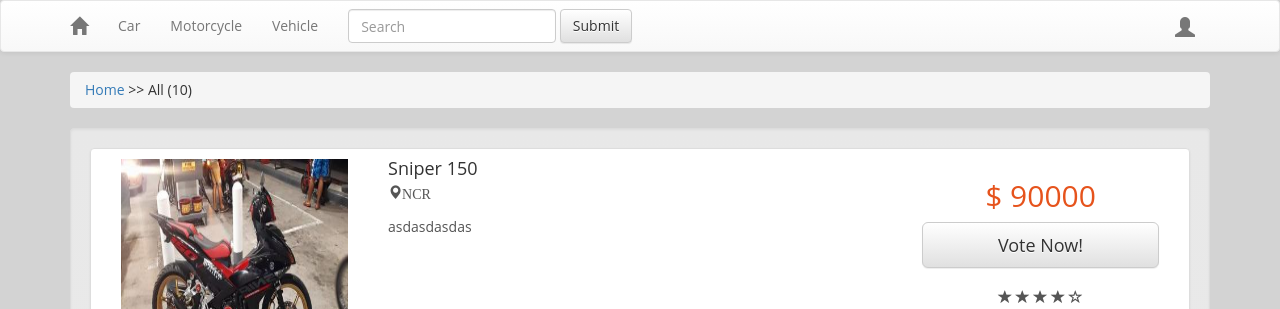
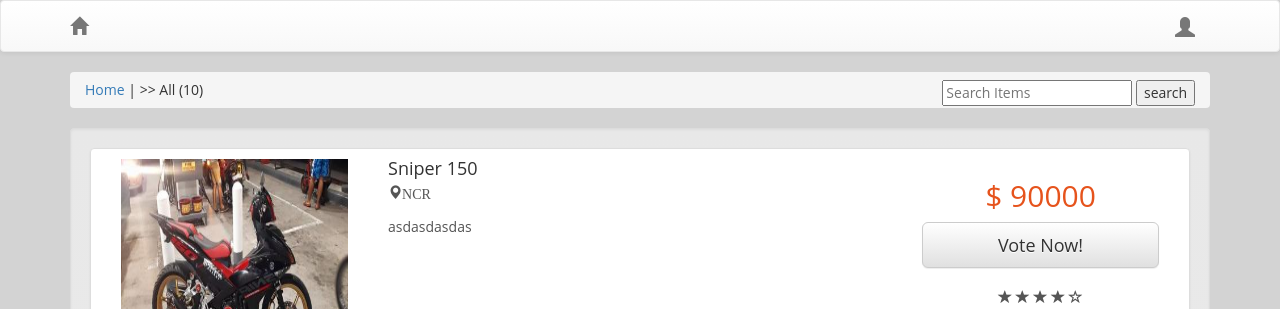
Before and after one commit to yajmliecah/Bike, a Django app: page /all/ in a window 1280 px wide. Shown: the top 309 px of the page. Run offline with Django 3.2, Linux system fonts and the light colour scheme; data comes from the database, SQL or seed files in the repository; both versions use the stored data as it was after the commit; some libraries are stand-ins or nearby versions.

Commit message:
added search function

```diff
--- a/src/bike/templates/bike/index.html
+++ b/src/bike/templates/bike/index.html
@@ -46,10 +46,6 @@
             </div>
         {% endfor %}
         </div>
-        <div class="page-header">
-        <h4 align="right">
-            <a href="/all/">View all >></a>
-        </h4>
-    </div>
+</div>
 
 {% endblock %}
--- a/src/bike/templates/bike/item_list.html
+++ b/src/bike/templates/bike/item_list.html
@@ -1,7 +1,13 @@
 {% extends 'base.html' %}
 
 {% block title %}All Items{% endblock %}
-{% block breadcumb %}{{ block.super }} >> All ({{ item.count }}) {% endblock %}
+{% block breadcumb %}
+ <a class="breadcrumb-item" href="/">Home</a> | >> All ({{ item.count }})
+<form class="breadcrumb-item pull-right" method="GET" action="">
+    <input type="text" name="q" placeholder="Search Items" value="{{ request.GET.q }}">
+    <input type="submit" value="search">
+</form>
+{% endblock %}
 
 {% block content %}
   <div class="container theme-showcase" role="main">
--- a/src/bike/urls/items.py
+++ b/src/bike/urls/items.py
@@ -9,5 +9,4 @@ urlpatterns = [
     url(r'^edit/(?P<pk>[-\w ]+)/$', items.ItemUpdateView.as_view(), name='edit_item'),
     url(r'^item/(?P<pk>[-\w ]+)/$', items.ItemDetailView.as_view(), name='item_detail'),
     url(r'^delete/(?P<pk>[-\w ]+)/$', items.ItemDeleteView.as_view(), name='item_delete'),
-
-]
+ ]
--- a/src/bike/views/items.py
+++ b/src/bike/views/items.py
@@ -1,3 +1,4 @@
+import operator
 from django.views.generic import ListView, DetailView, CreateView, UpdateView, DeleteView, TemplateView
 from django.views.generic.list import BaseListView
 from django.db.models import Q
@@ -6,10 +7,11 @@ from ..forms import ItemForm
 from django.contrib import messages
 from django.contrib.auth.decorators import login_required
 from django.core.urlresolvers import reverse, reverse_lazy
-from django.shortcuts import render, get_object_or_404, redirect
+from django.shortcuts import render, render_to_response, get_object_or_404, redirect
 from django.core.paginator import Paginator
 from django.core.paginator import EmptyPage
 from django.core.paginator import PageNotAnInteger
+from django.template import RequestContext
 
 
 class FeaturedView(ListView):
@@ -30,30 +32,28 @@ class ItemListView(ListView):
 
     def get_context_data(self, **kwargs):
         context = super(ItemListView, self).get_context_data(**kwargs)
-        items = Item.objects.all()
-        queryset_list = Item.objects.none()
-        paginator = Paginator(items, self.paginate_by)
+        queryset_list = Item.objects.all()
+        paginator = Paginator(queryset_list, self.paginate_by)
 
-        query = self.request.GET.get('q', '')
+        page = self.request.GET.get('page')
+
+        query = self.request.GET.get('q')
+
         if query:
-            queryset_list = Item.objects.filter(
+            queryset_list = queryset_list.filter(
                 Q(name__icontains=query) |
                 Q(category__icontains=query)
             ).distinct()
 
+        try:
+            items = paginator.page(page)
+        except PageNotAnInteger:
+            items = paginator.page(1)
+        except EmptyPage:
+            items = paginator.page(paginator.num_pages)
 
-        page = self.request.GET.get('page')
+        context['items'] = queryset_list
 
-        try:
-            item_list = paginator.page(page)
-        except PageNotAnInteger:
-            item_list = paginator.page(1)
-        except EmptyPage:
-            item_list = paginator.page(paginator.num_pages)
-
-        context['items'] = item_list
-        context['query'] = query
-        context['querset_list'] = queryset_list
         return context
 
 
--- a/src/templates/base.html
+++ b/src/templates/base.html
@@ -39,17 +39,6 @@
 
 
             <div class="navbar-collapse" id="bs-example-navbar-collapse-1">
-            <ul class="nav navbar-nav">
-                <li><a href="/category/cars/">Car</a></li>
-                <li><a href="/category/motors/">Motorcycle</a></li>
-                <li><a href="/category/vehicles/" >Vehicle</a></li>
-                <form class="navbar-form navbar-left" method="GET">
-                    <div class="form-group">
-                        <input formmethod="GET" name="q" type="text" class="form-control" placeholder="Search" value="{{ request.GET.q }}">
-                    </div>
-                        <button type="submit" class="btn btn-default">Submit</button>
-                </form>
-            </ul>
 
                 <ul class="nav navbar-nav navbar-right">
                         {% if user.is_authenticated %}
@@ -76,7 +65,8 @@
 
         <nav class="breadcrumb">
             {% block breadcumb %}
-            <a class="breadcrumb-item" href="/">Home</a>
+            <a class="breadcrumb-item" href="/">Home</a> |
+            <a class="breadcrumb-item" href="/all/">View All >></a>
             {% endblock %}
         </nav>
 
```
Also changed, not shown: src/accounts/search.py (added, +26 -0 lines), src/db.sqlite3.
